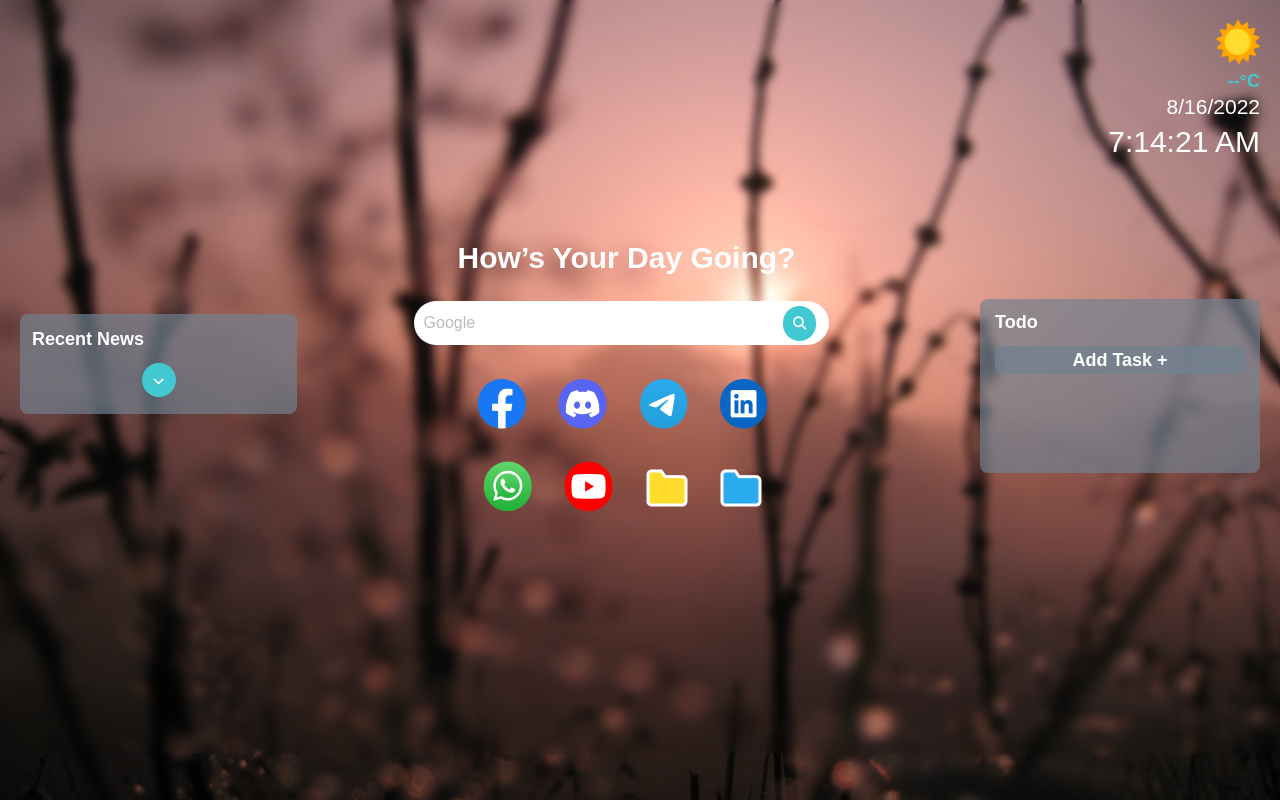
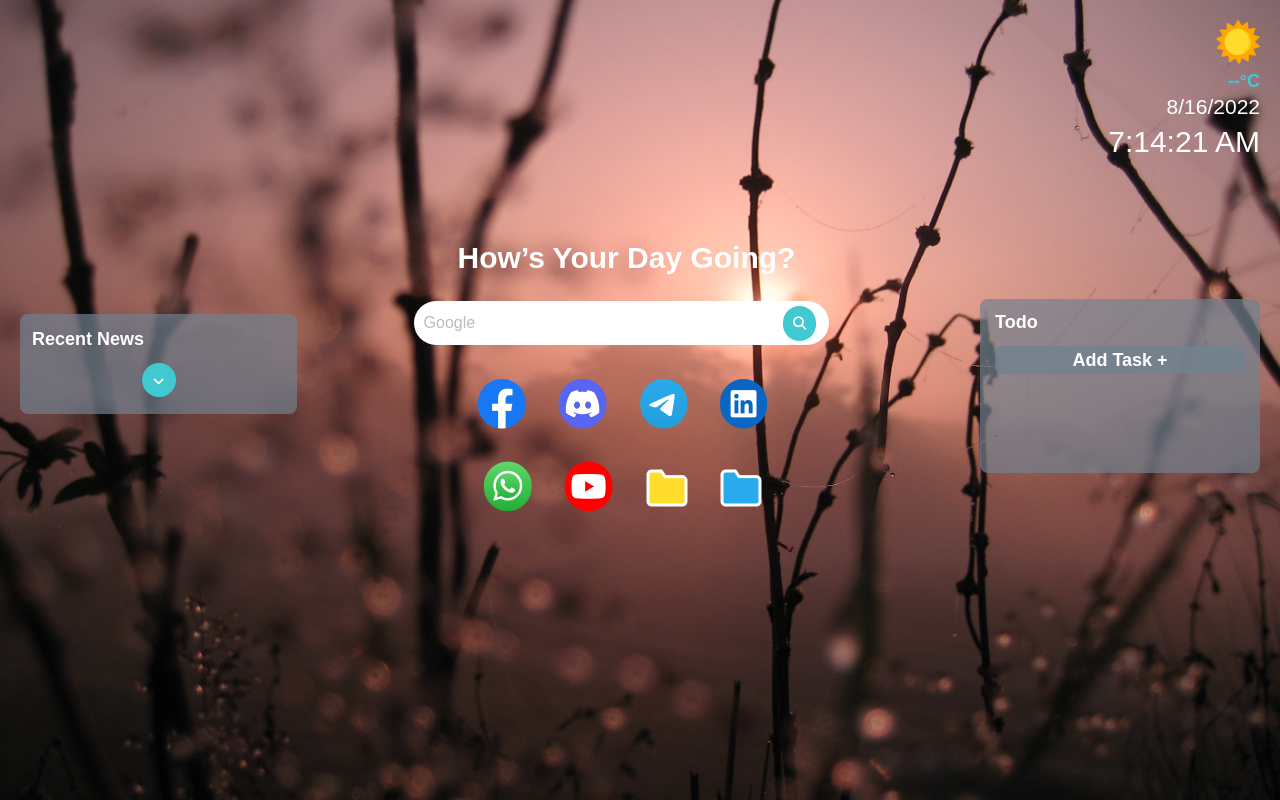
Before and after one commit to ProCodify/ProTab, a browser extension: page src/public/newTab.html in a window 1280 px wide. Drawn offline with Linux system fonts and the light colour scheme; no server answers.

Commit message:
dynamic background img:5

```diff
--- a/src/styles/newTab.css
+++ b/src/styles/newTab.css
@@ -11,7 +11,7 @@ body {
   background-position: center center;
   background-size: cover;
   object-fit: cover;
-  backdrop-filter: blur(5px);
+  /* backdrop-filter: blur(5px); */
 }
 .header {
   display: inline-block;
```
Also changed, not shown: src/assets/background/afternoon.jpg (renamed from src/assets/background/afternoon.png).
